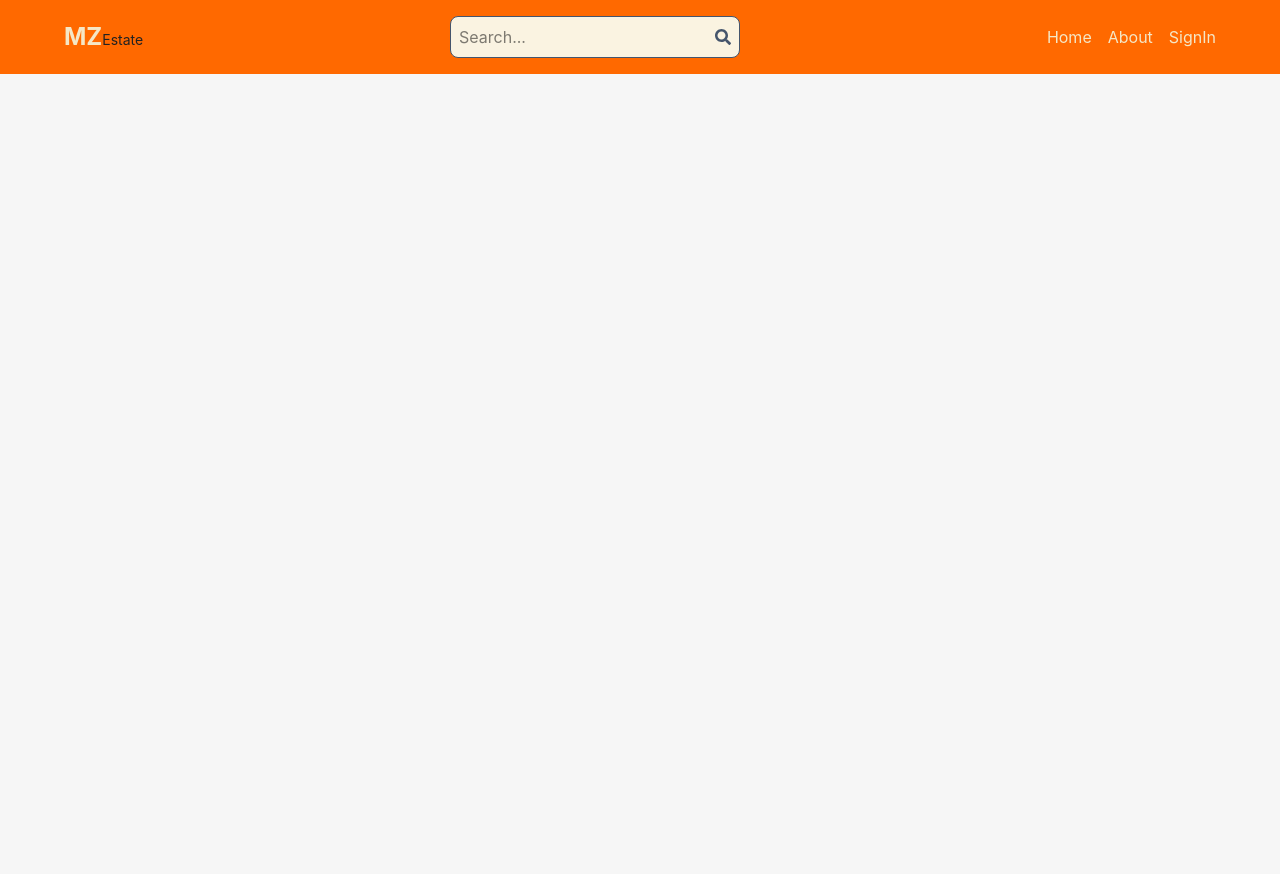
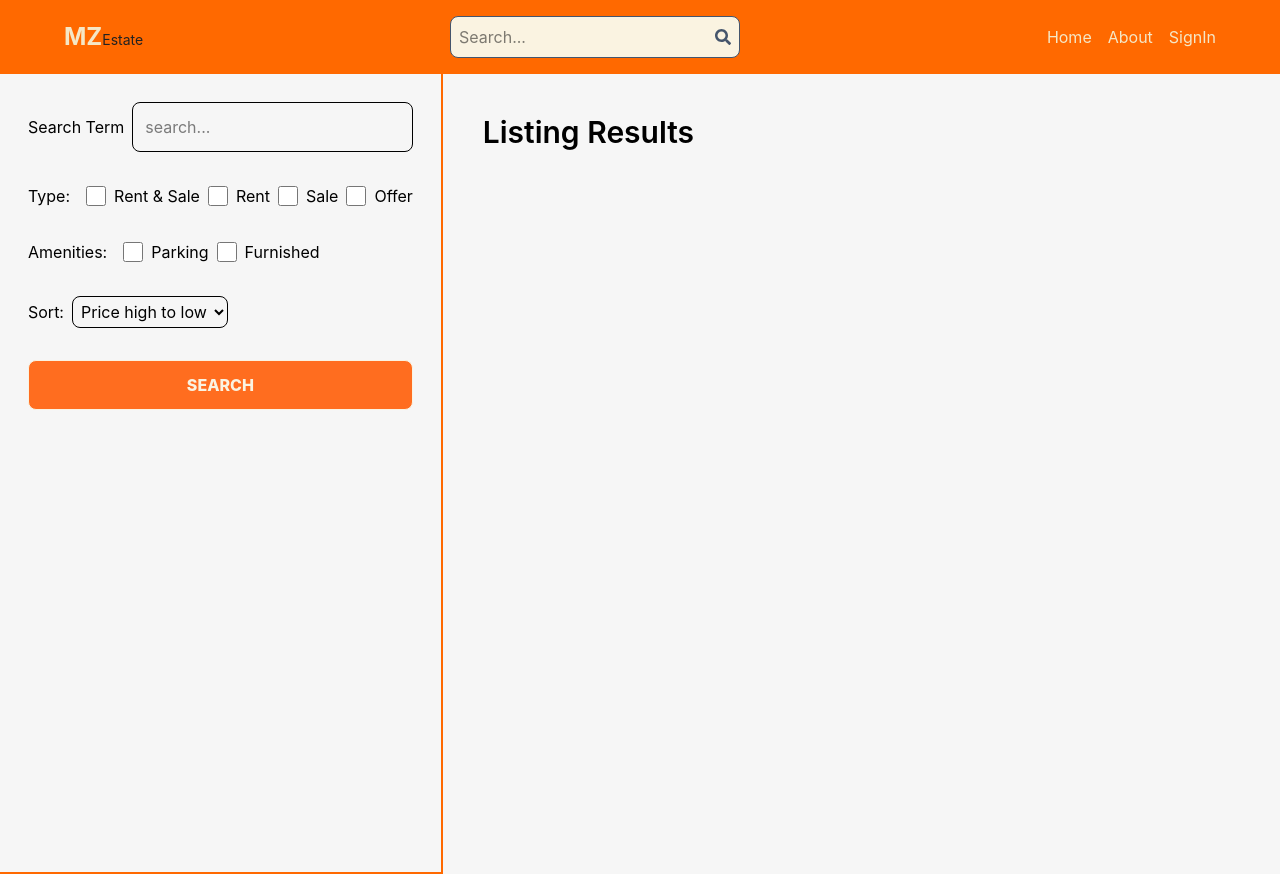
Before and after one commit to MyshaZeshan/mern-estate-website, a React (Vite) app in the folder client/: page /search in a window 1280 px wide. Before the commit the page ends 800 px from the top, so only its background shows below. Built offline with nearby package versions, Linux system fonts and the light colour scheme; no server answers.

Commit message:
created search page UI

```diff
--- a/client/src/App.jsx
+++ b/client/src/App.jsx
@@ -10,6 +10,7 @@
 import UpdateListing from './Pages/UpdateListing'
 import CreateListing from './Pages/createListing'
 import Listing from './Pages/Listing'
+import Search from './Pages/Search'
 
 
 const App = () => {
@@ -20,6 +21,7 @@
         <Route path="/" element={<Home/>}/>
         <Route path="/SignIn" element={<SignIn/>}/>
         <Route path="/SignUp" element={<SignUp/>}/>
+         <Route path="/search" element={<Search/>}/>
         <Route path = "/listing/:listingId" element={<Listing/>}/>
         <Route element = {<PrivateRoute/>}>
           <Route path="/Profile" element={<Profile/>}/>
--- /dev/null
+++ b/client/src/Pages/Search.jsx
@@ -0,0 +1,61 @@
+import React from 'react'
+
+const Search = () => {
+  return (
+    <div className='flex flex-col md:flex-row'>
+        <div className='p-7 border-b-2 border-b-orange-500 md:border-r-2 md:min-h-screen border-r-orange-500'>
+            <form className='flex flex-col gap-8'>
+                <div className='flex items-center gap-2'>
+                    <label className='whitespace-nowrap '>Search Term</label>
+                    <input type='text' id='search' placeholder='search...' className='border rounded-lg p-3 w-full' />
+                </div>
+                <div className='flex gap-4 flex-wrap items-center'>
+                    <label>Type:</label>
+                    <div className='flex gap-2'>
+                        <input type='checkbox' id='all' className='w-5'/>
+                        <span>Rent & Sale</span>
+
+                        <input type='checkbox' id='rent' className='w-5'/>
+                        <span>Rent</span>
+
+                        <input type='checkbox' id='sale' className='w-5'/>
+                        <span>Sale</span>
+
+                        <input type='checkbox' id='offer' className='w-5'/>
+                        <span>Offer</span>
+                    </div>
+                </div>
+
+                <div className='flex gap-4 flex-wrap items-center'>
+                    <label>Amenities:</label>
+                    <div className='flex gap-2'>
+                        <input type='checkbox' id='parking' className='w-5'/>
+                        <span>Parking</span>
+
+                        <input type='checkbox' id='furnished' className='w-5'/>
+                        <span>Furnished</span>
+                    </div>
+                </div>
+
+                <div className='flex items-center gap-2'>
+                    <label>Sort:</label>
+                    <select id='sort_order' className='border rounded-lg p-1'>
+                        <option value="">Price high to low</option>
+                        <option value="">Price low to high</option>
+                        <option value="">Latest</option>
+                        <option value="">Oldest</option>
+                    </select>
+                </div>
+
+                <button className='uppercase text-center text-[rgb(250,243,225)] bg-[rgb(255,109,31)] font-extrabold p-3 border rounded-lg hover:opacity-95 disabled:opacity-80'>Search</button>
+            </form>
+        </div>
+        <div className='m-7'>
+            <h1 className='text-3xl font-semibold p-3'>Listing Results</h1>
+        </div>
+    </div>
+
+  )
+}
+
+export default Search
```
